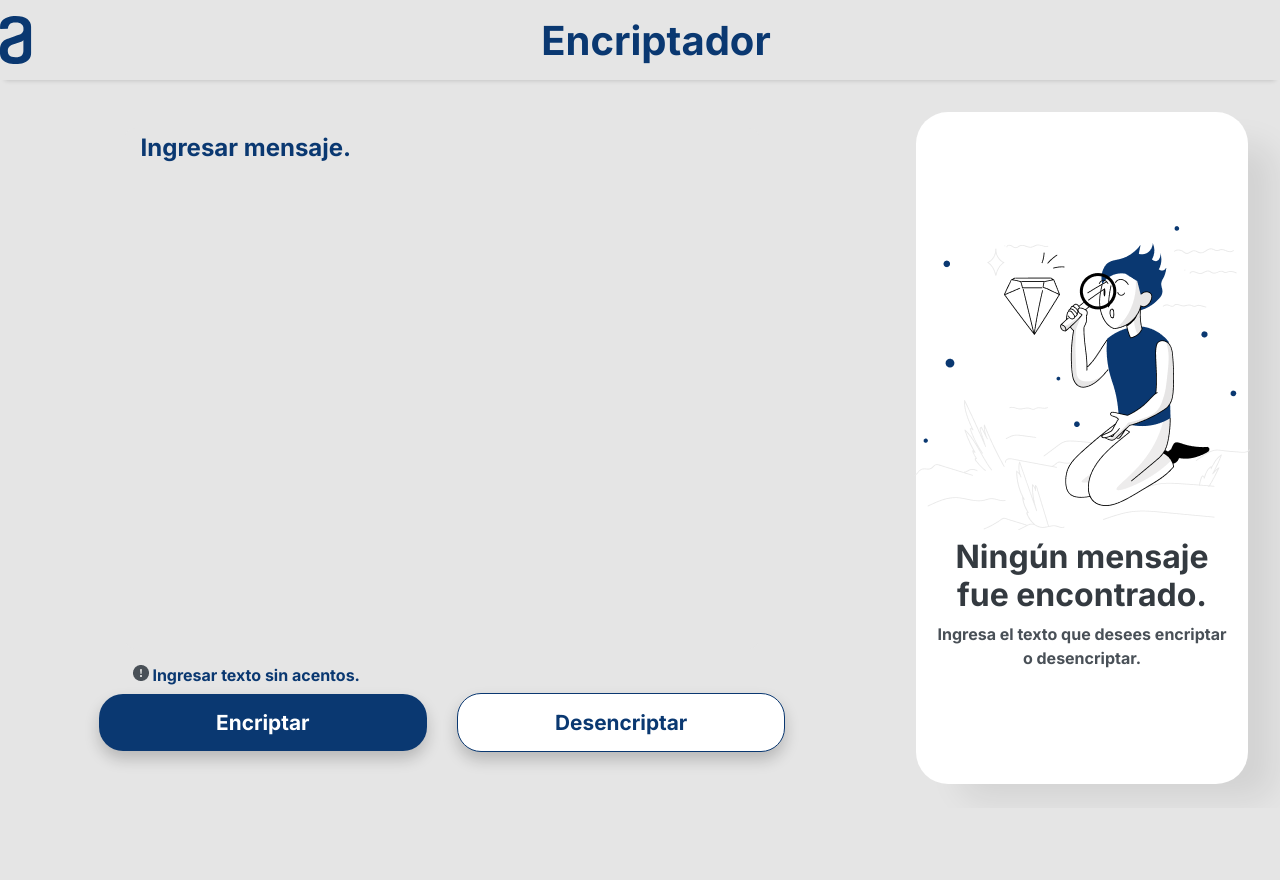
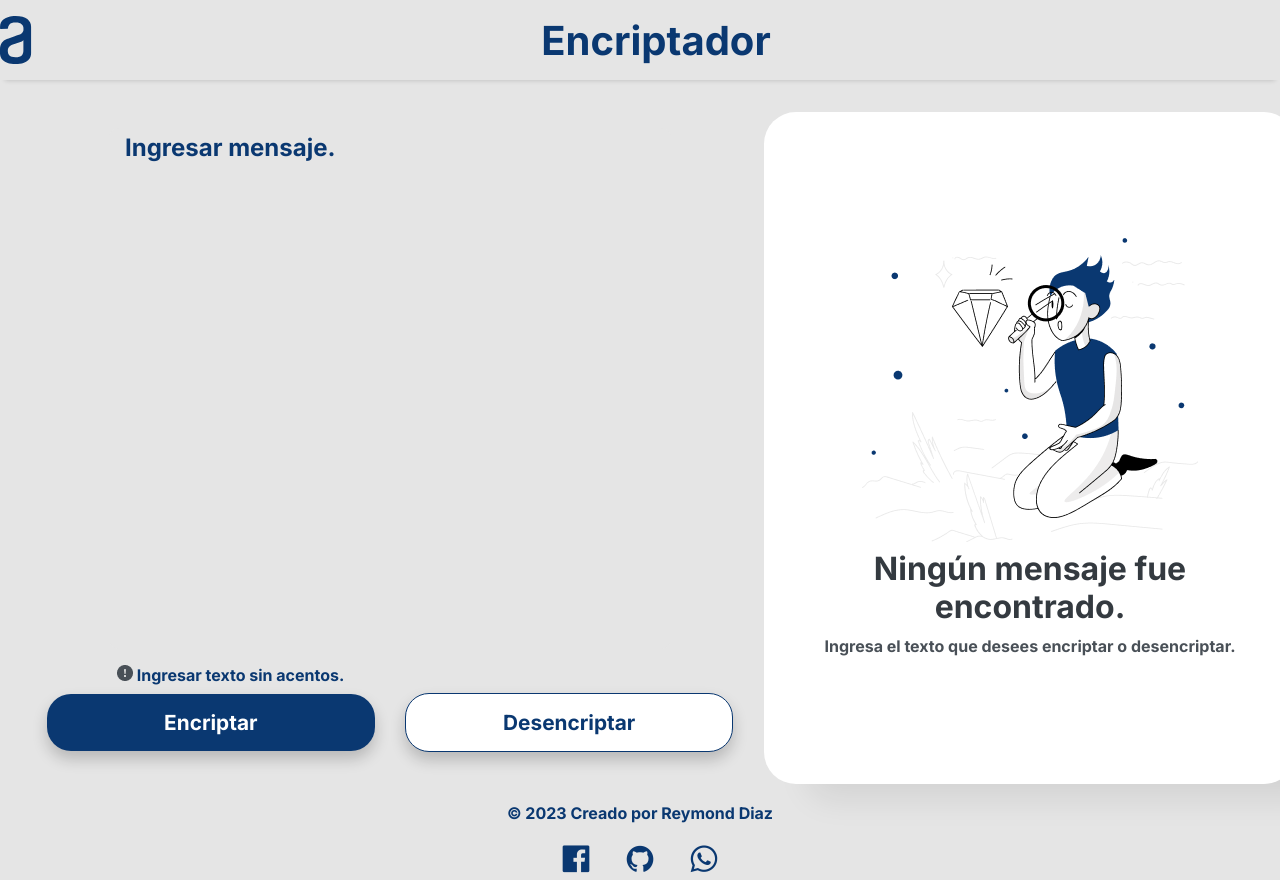
Before and after one commit to ReymondDiaz/Encriptador, a plain HTML site: page index.html in a window 1280 px wide. Before the commit the page ends 808 px from the top, so only its background shows below. Drawn offline with nearby package versions, Linux system fonts and the light colour scheme.

Commit message:
creando footer

```diff
--- a/css/style.css
+++ b/css/style.css
@@ -19,7 +19,7 @@ header{
  }
 .content{
    width: 100%;
-   height: 100vh;
+   height: 120vh;
    display: flex;
    flex-direction: column;
    align-items: center;
@@ -219,6 +219,38 @@ h1{
    transform: translateY(-1px);
 }
 
+.footer{
+   display: flex;
+   align-items: center;
+   justify-content: center;
+   flex-direction: column;
+   width: 100%;
+   gap: 1rem;
+   height: 10vh;
+   font-size: 2rem;
+}
+
+.footer p a{
+   text-decoration: none;
+   color: #0A3871;
+   cursor: pointer;
+
+}
+.footer ul{
+   display: flex;
+    gap: 2rem;
+
+}
+.footer ul li{
+   color: #0A3871;
+   list-style: none;
+
+}
+.icon{
+font-size: 2rem;
+color: #0A3871;
+}
+
 @media (min-width: 768px){
    .button-uno{
       flex-direction: row;
@@ -229,11 +261,11 @@ h1{
 }
 @media (min-width: 992px){
    .content{
+      height: 100vh;
       display: flex;
       flex-direction: row;
-      gap: 3rem;
+
    }
-
 
    .imagen{
       position: relative;
@@ -247,7 +279,7 @@ h1{
       padding-bottom: 2.5rem;
    }
   .contenedor-2, .contenedor-2-inicio, .parrafo,.contenedor-3{
-      width: 300px;
+      width: 500px;
       height:80vh;
 
 
--- a/index.html
+++ b/index.html
@@ -5,6 +5,7 @@
     <meta http-equiv="X-UA-Compatible" content="IE=edge">
     <meta name="viewport" content="width=device-width, initial-scale=1.0">
     <title> Encriptador</title>
+    <link rel="stylesheet" href="https://unicons.iconscout.com/release/v4.0.8/css/line.css">
     <link rel="preconnect" href="https://fonts.googleapis.com">
     <link rel="preconnect" href="https://fonts.gstatic.com" crossorigin>
     <link href="https://fonts.googleapis.com/css2?family=Inter:wght@700&display=swap" rel="stylesheet">
@@ -50,11 +51,17 @@
 
         </section>
 
-        <footer>
 
-        </footer>
 
     </main>
+    <footer class="footer">
+        <p class="copyright">© 2023 Creado por <a href="https://github.com/ReymondDiaz/Encriptador" target="_blank">Reymond Diaz</a></p>
+        <ul>
+            <li><a href="https://web.facebook.com/profile.php?id=1670941532" target="_blank"><i class="uil uil-facebook icon"></i></a></li>
+            <li><a href="https://github.com/ReymondDiaz" target="_blank"><i class="uil uil-github icon"></i></a></li>
+            <li><a href="https://api.whatsapp.com/send?phone=56935232229" target="_blank" ><i class="uil uil-whatsapp icon"></i></a></li>
+        </ul>
+    </footer>
 </body>
     <script src="./js/index.js"></script>
 </html>
```
